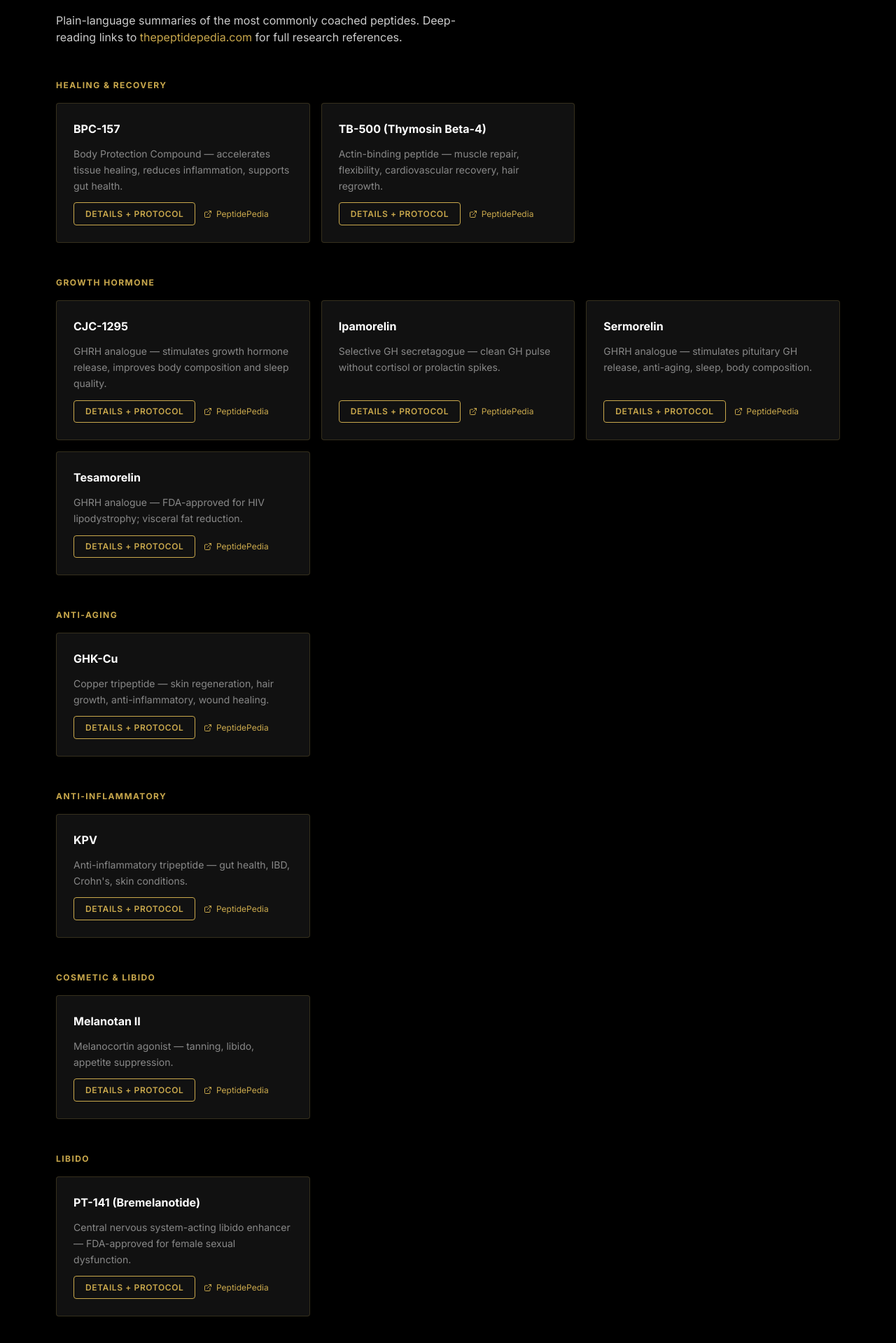
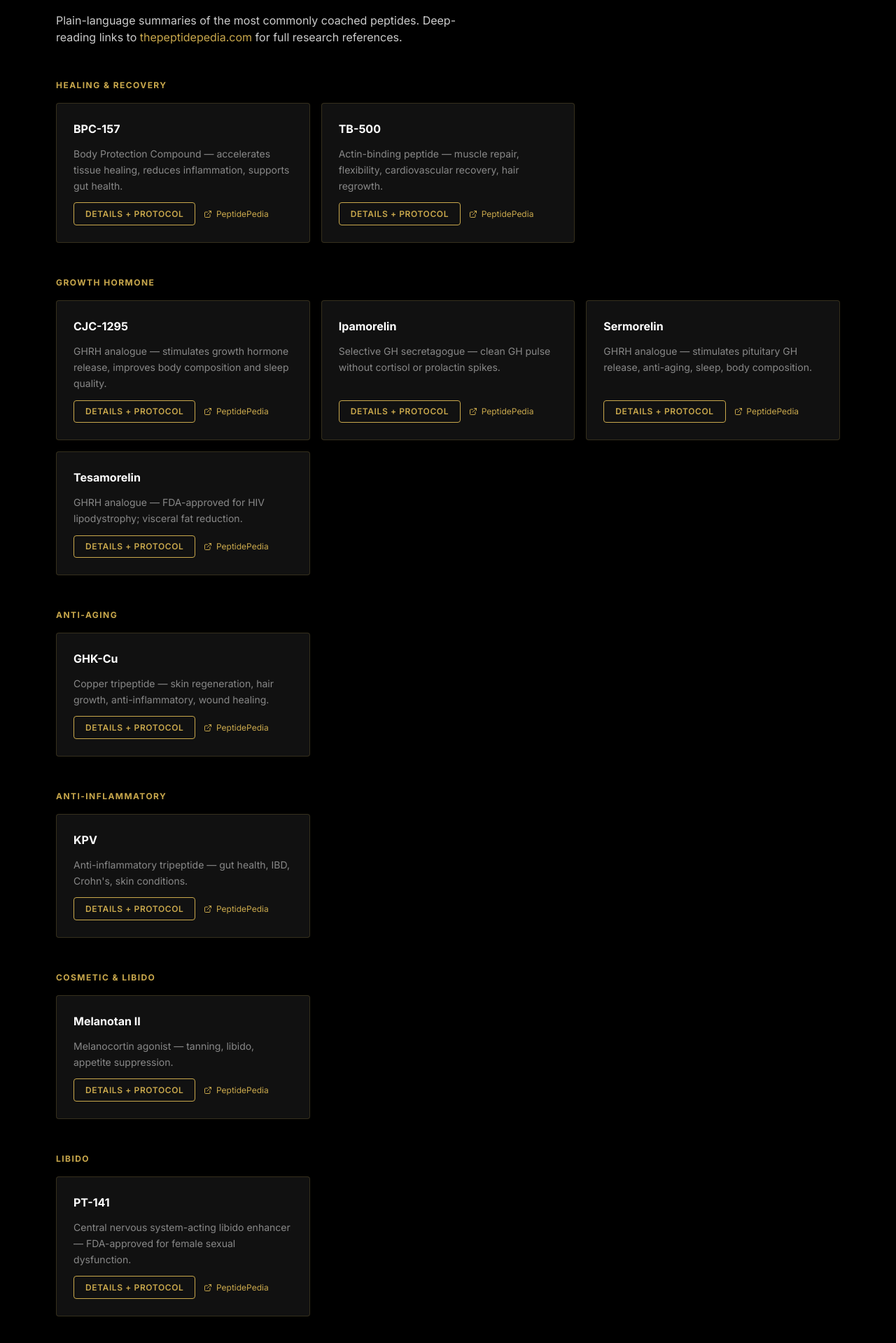
Before and after one commit to asaasinai/richard-ortiz-coaching, a Next.js app: page /peptides in a window 1280 px wide. Shown: the part 213-2132 px from the top of the page at 70% size. Built offline with nearby package versions, Linux system fonts and the light colour scheme.

Commit message:
fix: Array.from Set instead of spread

```diff
--- a/src/app/peptides/page.tsx
+++ b/src/app/peptides/page.tsx
@@ -4,21 +4,21 @@ import Link from "next/link"
 import { ExternalLink } from "lucide-react"
 
 const peptides = [
-  { name: "BPC-157", slug: "bpc-157", summary: "Body Protection Compound — accelerates tissue healing, reduces inflammation, supports gut health.", category: "Healing & Recovery" },
-  { name: "CJC-1295", slug: "cjc-1295", summary: "GHRH analogue — stimulates growth hormone release, improves body composition and sleep quality.", category: "Growth Hormone" },
-  { name: "GHK-Cu", slug: "ghk-cu", summary: "Copper tripeptide — skin regeneration, hair growth, anti-inflammatory, wound healing.", category: "Anti-Aging" },
-  { name: "Ipamorelin", slug: "ipamorelin", summary: "Selective GH secretagogue — clean GH pulse without cortisol or prolactin spikes.", category: "Growth Hormone" },
-  { name: "KPV", slug: "kpv", summary: "Anti-inflammatory tripeptide — gut health, IBD, Crohn's, skin conditions.", category: "Anti-Inflammatory" },
-  { name: "Melanotan II", slug: "melanotan-ii", summary: "Melanocortin agonist — tanning, libido, appetite suppression.", category: "Cosmetic & Libido" },
-  { name: "PT-141 (Bremelanotide)", slug: "pt-141", summary: "Central nervous system-acting libido enhancer — FDA-approved for female sexual dysfunction.", category: "Libido" },
-  { name: "Semaglutide", slug: "semaglutide", summary: "GLP-1 receptor agonist — weight loss, blood sugar regulation, appetite suppression.", category: "Weight Management" },
-  { name: "Sermorelin", slug: "sermorelin", summary: "GHRH analogue — stimulates pituitary GH release, anti-aging, sleep, body composition.", category: "Growth Hormone" },
-  { name: "TB-500 (Thymosin Beta-4)", slug: "tb-500", summary: "Actin-binding peptide — muscle repair, flexibility, cardiovascular recovery, hair regrowth.", category: "Healing & Recovery" },
-  { name: "Tesamorelin", slug: "tesamorelin", summary: "GHRH analogue — FDA-approved for HIV lipodystrophy; visceral fat reduction.", category: "Growth Hormone" },
-  { name: "Tirzepatide", slug: "tirzepatide", summary: "Dual GIP/GLP-1 agonist — superior weight loss, metabolic health, insulin sensitivity.", category: "Weight Management" },
+  { name: "BPC-157",         slug: "bpc-157",        summary: "Body Protection Compound — accelerates tissue healing, reduces inflammation, supports gut health.", category: "Healing & Recovery" },
+  { name: "CJC-1295",        slug: "cjc-1295",       summary: "GHRH analogue — stimulates growth hormone release, improves body composition and sleep quality.", category: "Growth Hormone" },
+  { name: "GHK-Cu",          slug: "ghk-cu",         summary: "Copper tripeptide — skin regeneration, hair growth, anti-inflammatory, wound healing.", category: "Anti-Aging" },
+  { name: "Ipamorelin",      slug: "ipamorelin",     summary: "Selective GH secretagogue — clean GH pulse without cortisol or prolactin spikes.", category: "Growth Hormone" },
+  { name: "KPV",             slug: "kpv",            summary: "Anti-inflammatory tripeptide — gut health, IBD, Crohn\'s, skin conditions.", category: "Anti-Inflammatory" },
+  { name: "Melanotan II",    slug: "melanotan-ii",   summary: "Melanocortin agonist — tanning, libido, appetite suppression.", category: "Cosmetic & Libido" },
+  { name: "PT-141",          slug: "pt-141",         summary: "Central nervous system-acting libido enhancer — FDA-approved for female sexual dysfunction.", category: "Libido" },
+  { name: "Semaglutide",     slug: "semaglutide",    summary: "GLP-1 receptor agonist — weight loss, blood sugar regulation, appetite suppression.", category: "Weight Management" },
+  { name: "Sermorelin",      slug: "sermorelin",     summary: "GHRH analogue — stimulates pituitary GH release, anti-aging, sleep, body composition.", category: "Growth Hormone" },
+  { name: "TB-500",          slug: "tb-500",         summary: "Actin-binding peptide — muscle repair, flexibility, cardiovascular recovery, hair regrowth.", category: "Healing & Recovery" },
+  { name: "Tesamorelin",     slug: "tesamorelin",    summary: "GHRH analogue — FDA-approved for HIV lipodystrophy; visceral fat reduction.", category: "Growth Hormone" },
+  { name: "Tirzepatide",     slug: "tirzepatide",    summary: "Dual GIP/GLP-1 agonist — superior weight loss, metabolic health, insulin sensitivity.", category: "Weight Management" },
 ]
 
-const categories = [...new Set(peptides.map(p => p.category))]
+const categories = Array.from(new Set(peptides.map(p => p.category)))
 
 export default function PeptidesPage() {
   return (
@@ -26,25 +26,25 @@ export default function PeptidesPage() {
       <Nav />
       <div className="max-w-6xl mx-auto px-4 py-16">
         <span className="section-num">03 — Peptide Catalogue</span>
-        <h1 style={{ fontFamily: "Inter Tight, sans-serif", fontWeight: 900, fontSize: "2.5rem", letterSpacing: "-0.03em" }}>Peptide Library</h1>
-        <p style={{ color: "var(--text-soft)", marginTop: "0.75rem", maxWidth: 600 }}>
+        <h1 style={{ fontFamily:"Inter Tight,sans-serif",fontWeight:900,fontSize:"2.5rem",letterSpacing:"-0.03em" }}>Peptide Library</h1>
+        <p style={{ color:"var(--text-soft)",marginTop:"0.75rem",maxWidth:600 }}>
           Plain-language summaries of the most commonly coached peptides. Deep-reading links to{" "}
-          <a href="https://thepeptidepedia.com" target="_blank" rel="noopener" style={{ color: "var(--gold)" }}>thepeptidepedia.com</a>{" "}
+          <a href="https://thepeptidepedia.com" target="_blank" rel="noopener" style={{ color:"var(--gold)" }}>thepeptidepedia.com</a>{" "}
           for full research references.
         </p>
 
         {categories.map(cat => (
           <div key={cat} className="mt-12">
-            <h2 style={{ fontSize: "0.75rem", color: "var(--gold)", letterSpacing: "0.12em", textTransform: "uppercase", fontWeight: 700, marginBottom: "1rem" }}>{cat}</h2>
+            <h2 style={{ fontSize:"0.75rem",color:"var(--gold)",letterSpacing:"0.12em",textTransform:"uppercase",fontWeight:700,marginBottom:"1rem" }}>{cat}</h2>
             <div className="grid md:grid-cols-2 lg:grid-cols-3 gap-4">
               {peptides.filter(p => p.category === cat).map(p => (
-                <div key={p.slug} className="card flex flex-col gap-3 hover:border-gold transition-colors" style={{ borderColor: "var(--border)" }}>
-                  <h3 style={{ fontWeight: 700, fontSize: "1rem" }}>{p.name}</h3>
-                  <p style={{ color: "var(--text-mute)", fontSize: "0.875rem", lineHeight: 1.65, flex: 1 }}>{p.summary}</p>
+                <div key={p.slug} className="card flex flex-col gap-3">
+                  <h3 style={{ fontWeight:700,fontSize:"1rem" }}>{p.name}</h3>
+                  <p style={{ color:"var(--text-mute)",fontSize:"0.875rem",lineHeight:1.65,flex:1 }}>{p.summary}</p>
                   <div className="flex gap-3 flex-wrap">
-                    <Link href={`/peptides/${p.slug}`} className="btn-outline" style={{ padding: "0.4rem 1rem", fontSize: "0.75rem" }}>Details + Protocol</Link>
+                    <Link href={`/peptides/${p.slug}`} className="btn-outline" style={{ padding:"0.4rem 1rem",fontSize:"0.75rem" }}>Details + Protocol</Link>
                     <a href={`https://thepeptidepedia.com/peptides/${p.slug}`} target="_blank" rel="noopener"
-                      style={{ display: "inline-flex", alignItems: "center", gap: "0.35rem", fontSize: "0.75rem", color: "var(--gold)" }}>
+                      style={{ display:"inline-flex",alignItems:"center",gap:"0.35rem",fontSize:"0.75rem",color:"var(--gold)" }}>
                       <ExternalLink size={12} /> PeptidePedia
                     </a>
                   </div>
```
